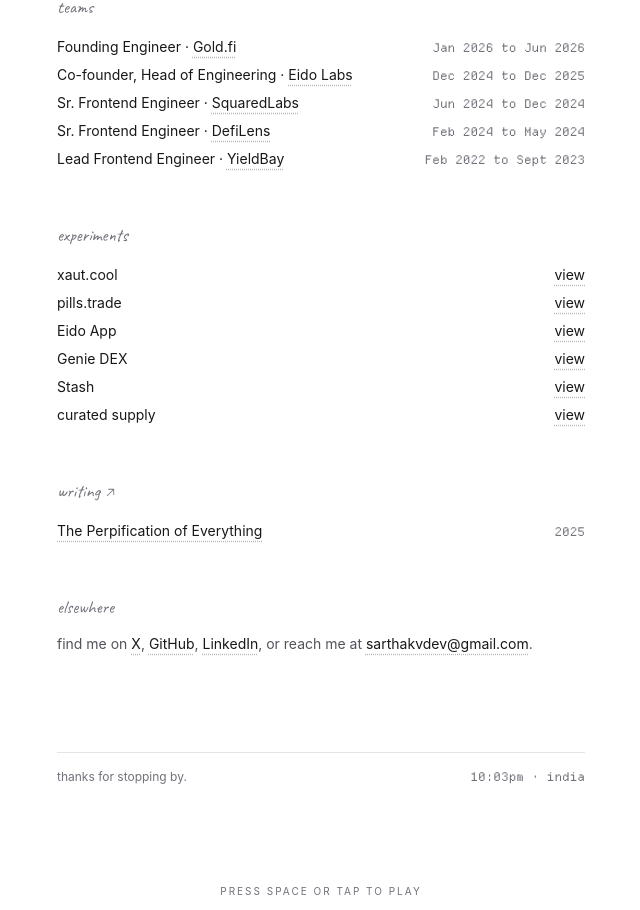
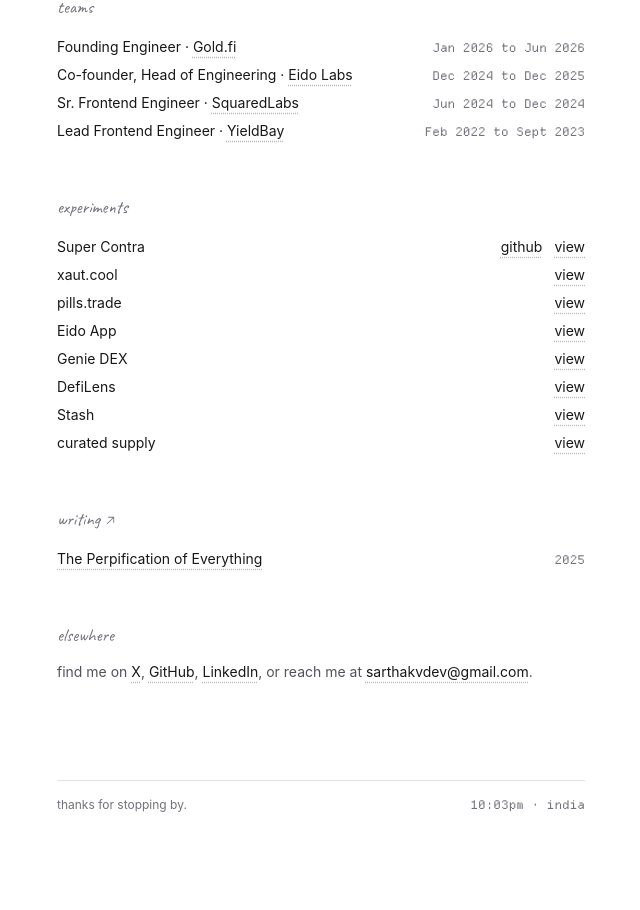
Before and after one commit to sarthakxv/sarthak.wtf, a Next.js app: page / in a window 1280 px wide. Shown: the part 860-1770 px from the top of the page, without its empty margins (319-959 px from the left). Built offline with nearby package versions, Linux system fonts and the light colour scheme; no server answers; what @web-kits/audio would draw is missing.

Commit message:
Update experiments and open their links in new tabs

```diff
--- a/app/page.tsx
+++ b/app/page.tsx
@@ -166,15 +166,22 @@ export default function Home() {
                   key={item.title}
                   left={<span className="text-[color:var(--ink-fg)]">{item.title}</span>}
                   right={
-                    <a href={item.href} className={linkClass}>
-                      view
-                    </a>
+                    <span className="inline-flex gap-3">
+                      {"github" in item && (
+                        <a href={item.github} target="_blank" rel="noopener noreferrer" className={linkClass} aria-label={`${item.title} on GitHub`}>
+                          github
+                        </a>
+                      )}
+                      <a href={item.href} target="_blank" rel="noopener noreferrer" className={linkClass}>
+                        view
+                      </a>
+                    </span>
                   }
                 />
               ))}
               <Row
                 left={<span className="text-[color:var(--ink-fg)]">curated supply</span>}
-                right={<SoundLink href="/curated" sound="click" on="click" className={linkClass}>view</SoundLink>}
+                right={<SoundLink href="/curated" target="_blank" rel="noopener noreferrer" sound="click" on="click" className={linkClass}>view</SoundLink>}
               />
             </ul>
           </section>
--- a/content/experience.json
+++ b/content/experience.json
@@ -2,6 +2,5 @@
   { "role": "Founding Engineer", "company": "Gold.fi", "href": "https://gold.fi", "date": "Jan 2026 to Jun 2026" },
   { "role": "Co-founder, Head of Engineering", "company": "Eido Labs", "href": "https://eidolabs.xyz", "date": "Dec 2024 to Dec 2025" },
   { "role": "Sr. Frontend Engineer", "company": "SquaredLabs", "href": "https://www.linkedin.com/company/squaredlabs/", "date": "Jun 2024 to Dec 2024" },
-  { "role": "Sr. Frontend Engineer", "company": "DefiLens", "href": null, "date": "Feb 2024 to May 2024" },
   { "role": "Lead Frontend Engineer", "company": "YieldBay", "href": "https://www.findsignal.studio/", "date": "Feb 2022 to Sept 2023" }
 ]
--- a/content/experiments.json
+++ b/content/experiments.json
@@ -1,7 +1,9 @@
 [
+  { "title": "Super Contra", "href": "https://contra.sarthakxv.com", "github": "https://github.com/sarthakxv/super-contra" },
   { "title": "xaut.cool", "href": "https://xaut-cool.vercel.app/" },
   { "title": "pills.trade", "href": "https://pills.trade/" },
   { "title": "Eido App", "href": "https://eidolabs.xyz/" },
   { "title": "Genie DEX", "href": "https://geniedex.io/" },
+  { "title": "DefiLens", "href": "http://x.com/snapbamfun" },
   { "title": "Stash", "href": "/stash" }
 ]
```
